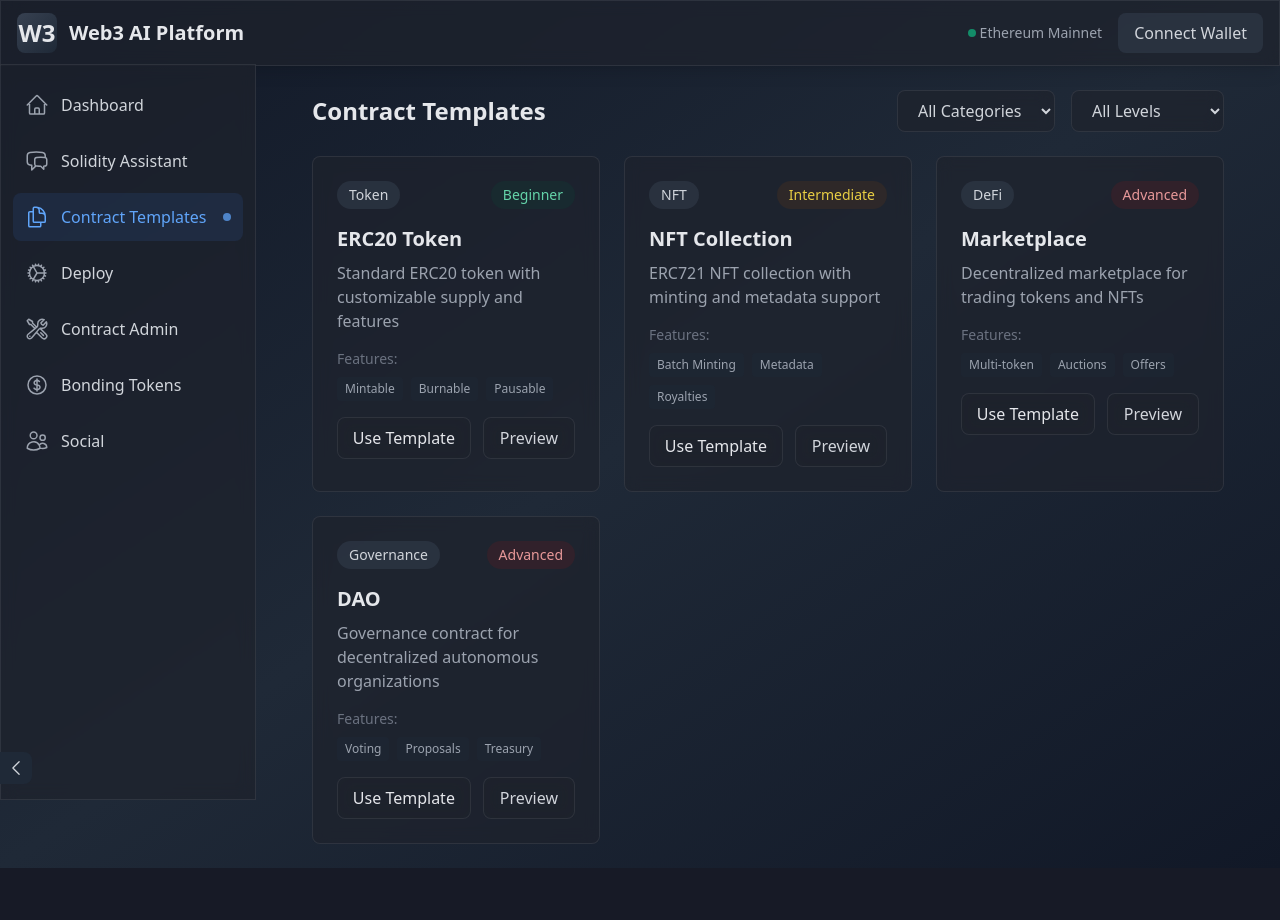
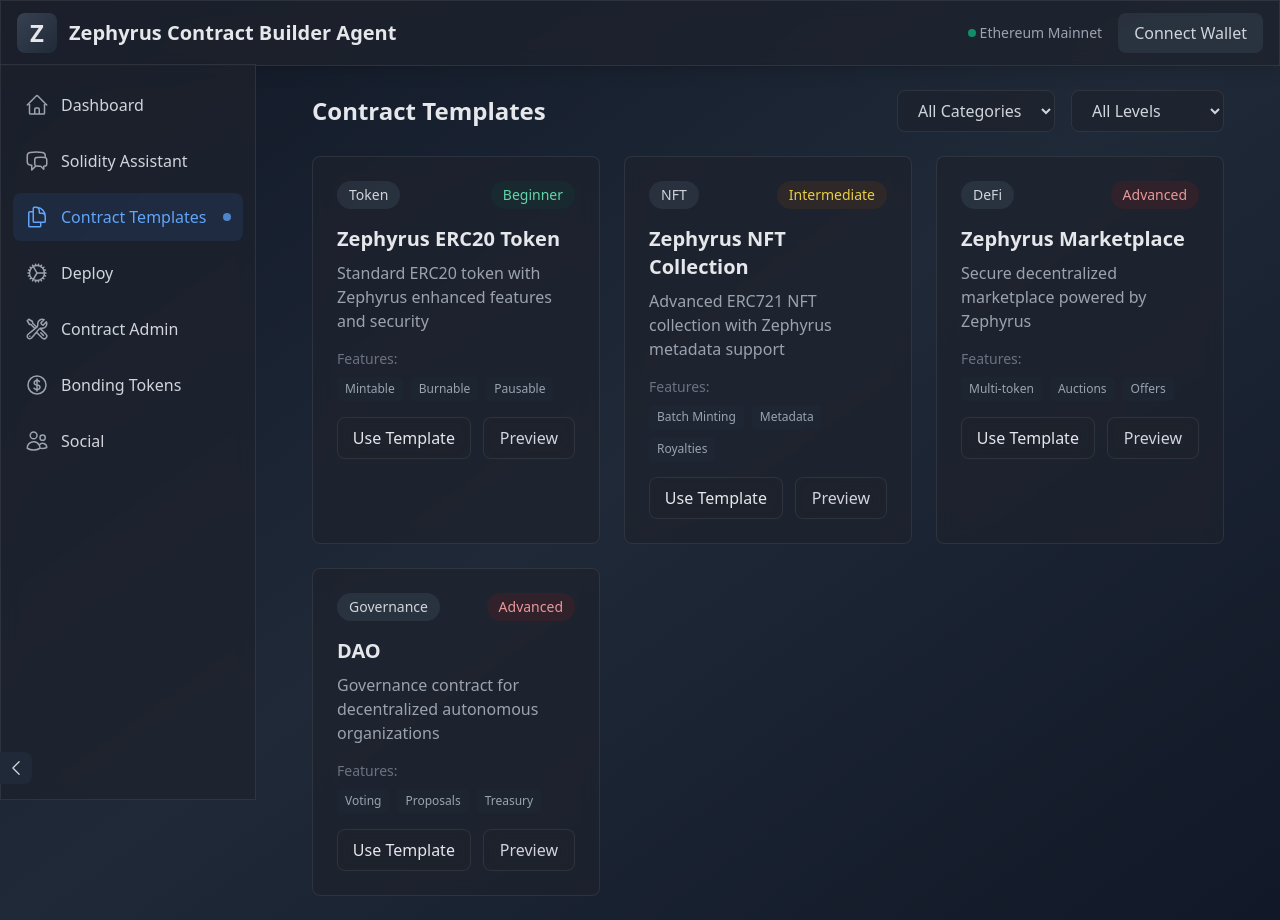
Before and after one commit to rofergon/Zephyrus_Frontend, a React (Vite) app: page /templates in a window 1280 px wide. Before the commit the page ends 868 px from the top, so only its background shows below. Built offline with nearby package versions, Linux system fonts and the light colour scheme.

Commit message:
Rebrand project to Zephyrus Contract Builder Agent

```diff
--- a/src/components/Navbar.jsx
+++ b/src/components/Navbar.jsx
@@ -26,10 +26,10 @@ const Navbar = () => {
           <div className="flex items-center">
             <Link to="/" className="flex items-center">
               <div className="h-10 w-10 bg-gradient-to-br from-gray-700 to-gray-800 rounded-lg flex items-center justify-center">
-                <span className="text-2xl font-bold text-gray-200">W3</span>
+                <span className="text-2xl font-bold text-gray-200">Z</span>
               </div>
               <span className="ml-3 text-xl font-bold text-gray-200">
-                Web3 AI Platform
+                Zephyrus Contract Builder Agent
               </span>
             </Link>
           </div>
--- a/src/main.jsx
+++ b/src/main.jsx
@@ -2,6 +2,8 @@ import React from 'react'
 import ReactDOM from 'react-dom/client'
 import App from './App'
 import './index.css'
+
+document.title = 'Zephyrus Contract Builder Agent'
 
 ReactDOM.createRoot(document.getElementById('root')).render(
   <React.StrictMode>
--- a/src/pages/ContractTemplates.jsx
+++ b/src/pages/ContractTemplates.jsx
@@ -5,8 +5,8 @@ import { motion } from 'framer-motion';
 const templates = [
   {
     id: 1,
-    title: 'ERC20 Token',
-    description: 'Standard ERC20 token with customizable supply and features',
+    title: 'Zephyrus ERC20 Token',
+    description: 'Standard ERC20 token with Zephyrus enhanced features and security',
     category: 'Token',
     features: ['Mintable', 'Burnable', 'Pausable'],
     complexity: 'Beginner',
@@ -16,8 +16,8 @@ pragma solidity ^0.8.9;
 import "@openzeppelin/contracts/token/ERC20/ERC20.sol";
 import "@openzeppelin/contracts/access/Ownable.sol";
 
-contract MyToken is ERC20, Ownable {
-    constructor() ERC20("MyToken", "MTK") {}
+contract ZephyrusToken is ERC20, Ownable {
+    constructor() ERC20("ZephyrusToken", "ZEPH") {}
 
     function mint(address to, uint256 amount) public onlyOwner {
         _mint(to, amount);
@@ -30,8 +30,8 @@ contract MyToken is ERC20, Ownable {
   },
   {
     id: 2,
-    title: 'NFT Collection',
-    description: 'ERC721 NFT collection with minting and metadata support',
+    title: 'Zephyrus NFT Collection',
+    description: 'Advanced ERC721 NFT collection with Zephyrus metadata support',
     category: 'NFT',
     features: ['Batch Minting', 'Metadata', 'Royalties'],
     complexity: 'Intermediate',
@@ -42,11 +42,11 @@ import "@openzeppelin/contracts/token/ERC721/ERC721.sol";
 import "@openzeppelin/contracts/access/Ownable.sol";
 import "@openzeppelin/contracts/utils/Counters.sol";
 
-contract MyNFT is ERC721, Ownable {
+contract ZephyrusNFT is ERC721, Ownable {
     using Counters for Counters.Counter;
     Counters.Counter private _tokenIds;
 
-    constructor() ERC721("MyNFT", "MNFT") {}
+    constructor() ERC721("ZephyrusNFT", "ZNFT") {}
 
     function mint(address to) public onlyOwner returns (uint256) {
         _tokenIds.increment();
@@ -58,8 +58,8 @@ contract MyNFT is ERC721, Ownable {
   },
   {
     id: 3,
-    title: 'Marketplace',
-    description: 'Decentralized marketplace for trading tokens and NFTs',
+    title: 'Zephyrus Marketplace',
+    description: 'Secure decentralized marketplace powered by Zephyrus',
     category: 'DeFi',
     features: ['Multi-token', 'Auctions', 'Offers'],
     complexity: 'Advanced',
--- a/src/pages/Dashboard.jsx
+++ b/src/pages/Dashboard.jsx
@@ -72,10 +72,10 @@ const Dashboard = () => {
           </h2>
           <div className="grid grid-cols-2 gap-4">
             {[
-              { to: '/chat', title: 'Start AI Chat', desc: 'Get help with your smart contracts', gradient: 'from-blue-500 to-blue-600' },
-              { to: '/templates', title: 'Browse Templates', desc: 'Start with pre-built contracts', gradient: 'from-green-500 to-green-600' },
-              { to: '/image-generator', title: 'Generate Images', desc: 'Create token artwork', gradient: 'from-purple-500 to-purple-600' },
-              { to: '/deploy', title: 'Deploy Contract', desc: 'Launch your smart contract', gradient: 'from-yellow-500 to-yellow-600' }
+              { to: '/chat', title: 'Start AI Chat', desc: 'Get help with your Zephyrus contracts', gradient: 'from-blue-500 to-blue-600' },
+              { to: '/templates', title: 'Browse Templates', desc: 'Start with pre-built Zephyrus contracts', gradient: 'from-green-500 to-green-600' },
+              { to: '/image-generator', title: 'Generate Images', desc: 'Create contract artwork', gradient: 'from-purple-500 to-purple-600' },
+              { to: '/deploy', title: 'Deploy Contract', desc: 'Launch your Zephyrus contract', gradient: 'from-yellow-500 to-yellow-600' }
             ].map((action, index) => (
               <Link
                 key={index}
--- a/src/pages/DeploymentConsole.jsx
+++ b/src/pages/DeploymentConsole.jsx
@@ -175,10 +175,10 @@ function DeploymentConsole() {
               className="glass-morphism rounded-lg p-6 max-w-lg w-full mx-4"
             >
               <h2 className="text-xl font-bold mb-4 text-gray-200">
-                Contract Deployed Successfully! 🎉
+                Zephyrus Contract Deployed Successfully! 🎉
               </h2>
               <p className="text-gray-300 mb-6">
-                Share your contract with the community and earn rewards when others use it as a template.
+                Share your Zephyrus contract with the community and earn rewards when others use it as a template.
               </p>
 
               <div className="space-y-4 mb-6">
@@ -191,7 +191,7 @@ function DeploymentConsole() {
                     value={shareFormData.title}
                     onChange={(e) => setShareFormData({...shareFormData, title: e.target.value})}
                     className="w-full p-3 glass-morphism rounded-lg text-gray-300 focus:outline-none focus:ring-2 focus:ring-blue-500"
-                    placeholder="E.g., NFT Marketplace Pro"
+                    placeholder="E.g., Zephyrus NFT Marketplace Pro"
                   />
                 </div>
 
```
